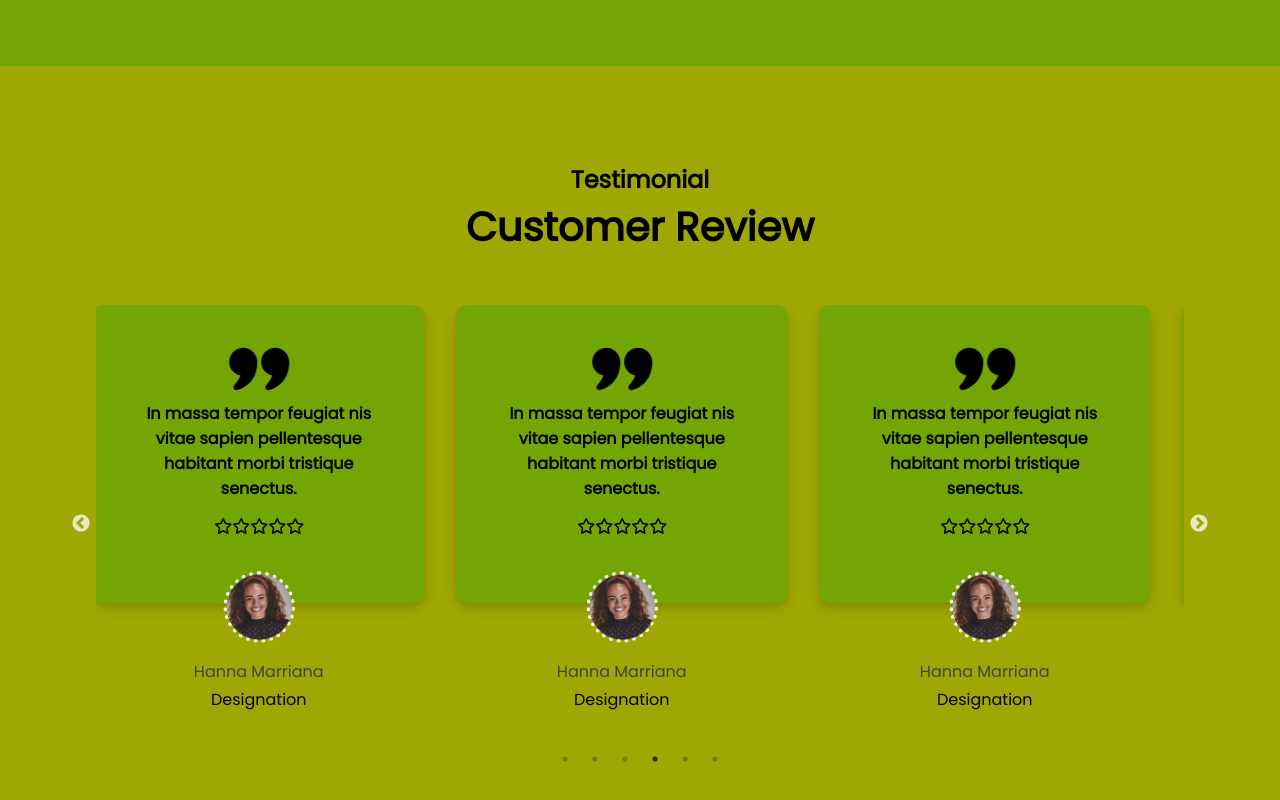
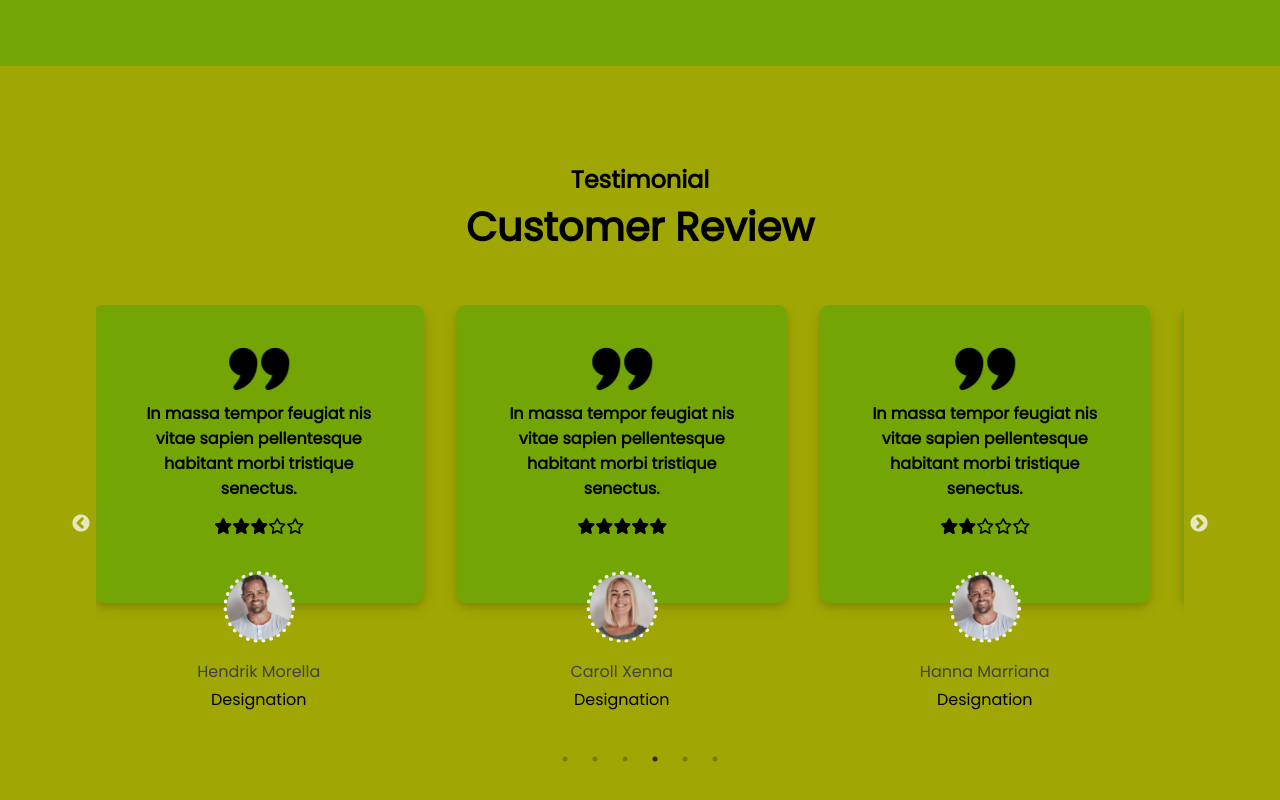
Before and after one commit to techbywes/Feed-Back-resturant, a React (Create React App) app: page / in a window 1280 px wide. Shown: the part 3129-3929 px from the top of the page. Built offline with nearby package versions, Linux system fonts and the light colour scheme.

Commit message:
updated star reviews count

```diff
--- a/src/App.css
+++ b/src/App.css
@@ -521,4 +521,5 @@ a.active {
   text-align: center;
   margin-bottom: 2rem;
 }
+
 /* TESTIMONIAL SLIDER STYLING ENDS FROM HERE */
--- a/src/componenets/Testimonial.js
+++ b/src/componenets/Testimonial.js
@@ -5,6 +5,10 @@ import "slick-carousel/slick/slick-theme.css";
 import quote from "../images/quote.png";
 import StarRating from "./Star_rating";
 import testimonial1 from "../images/testimonial-1.png";
+import testimonial2 from "../images/testimonial-2.png";
+import testimonial3 from "../images/testimonial-3.png";
+import testimonial4 from "../images/testimonial-4.png";
+import testimonial5 from "../images/testimonial-5.png";
 
 export default class AutoPlay extends Component {
   render() {
@@ -35,7 +39,7 @@ export default class AutoPlay extends Component {
               </h3>
               <div className="test_rating_starts">
                 {" "}
-                <StarRating />
+                <StarRating rating={4}/>
               </div>
             </div>
 
@@ -57,12 +61,78 @@ export default class AutoPlay extends Component {
               </h3>
               <div className="test_rating_starts">
                 {" "}
-                <StarRating />
+                <StarRating rating={5}/>
               </div>
             </div>
 
             <div className="text_img_div">
-              <img className="text_img" src={testimonial1} alt="" />
+              <img className="text_img" src={testimonial2} alt="" />
+            </div>
+            <p className="test_name">Rendy Zennda</p>
+            <p className="test_desgination">Designation</p>
+          </div>
+          <div className="add_up">
+            <div className="quote_para_stars_div">
+              <div className="quote_div">
+                <img className="test_quote" src={quote} alt="" />
+              </div>
+
+              <h3 className="text_parapgraph">
+                In massa tempor feugiat nis vitae sapien pellentesque habitant
+                morbi tristique senectus.
+              </h3>
+              <div className="test_rating_starts">
+                {" "}
+                <StarRating rating={3}/>
+              </div>
+            </div>
+
+            <div className="text_img_div">
+              <img className="text_img" src={testimonial3} alt="" />
+            </div>
+            <p className="test_name">Hendrik Morella</p>
+            <p className="test_desgination">Designation</p>
+          </div>
+          <div className="add_up">
+            <div className="quote_para_stars_div">
+              <div className="quote_div">
+                <img className="test_quote" src={quote} alt="" />
+              </div>
+
+              <h3 className="text_parapgraph">
+                In massa tempor feugiat nis vitae sapien pellentesque habitant
+                morbi tristique senectus.
+              </h3>
+              <div className="test_rating_starts">
+                {" "}
+                <StarRating rating={5}/>
+              </div>
+            </div>
+
+            <div className="text_img_div">
+              <img className="text_img" src={testimonial4} alt="" />
+            </div>
+            <p className="test_name">Caroll Xenna</p>
+            <p className="test_desgination">Designation</p>
+          </div>
+          <div className="add_up">
+            <div className="quote_para_stars_div">
+              <div className="quote_div">
+                <img className="test_quote" src={quote} alt="" />
+              </div>
+
+              <h3 className="text_parapgraph">
+                In massa tempor feugiat nis vitae sapien pellentesque habitant
+                morbi tristique senectus.
+              </h3>
+              <div className="test_rating_starts">
+                {" "}
+                <StarRating rating={2}/>
+              </div>
+            </div>
+
+            <div className="text_img_div">
+              <img className="text_img" src={testimonial5} alt="" />
             </div>
             <p className="test_name">Hanna Marriana</p>
             <p className="test_desgination">Designation</p>
@@ -79,73 +149,7 @@ export default class AutoPlay extends Component {
               </h3>
               <div className="test_rating_starts">
                 {" "}
-                <StarRating />
-              </div>
-            </div>
-
-            <div className="text_img_div">
-              <img className="text_img" src={testimonial1} alt="" />
-            </div>
-            <p className="test_name">Hanna Marriana</p>
-            <p className="test_desgination">Designation</p>
-          </div>
-          <div className="add_up">
-            <div className="quote_para_stars_div">
-              <div className="quote_div">
-                <img className="test_quote" src={quote} alt="" />
-              </div>
-
-              <h3 className="text_parapgraph">
-                In massa tempor feugiat nis vitae sapien pellentesque habitant
-                morbi tristique senectus.
-              </h3>
-              <div className="test_rating_starts">
-                {" "}
-                <StarRating />
-              </div>
-            </div>
-
-            <div className="text_img_div">
-              <img className="text_img" src={testimonial1} alt="" />
-            </div>
-            <p className="test_name">Hanna Marriana</p>
-            <p className="test_desgination">Designation</p>
-          </div>
-          <div className="add_up">
-            <div className="quote_para_stars_div">
-              <div className="quote_div">
-                <img className="test_quote" src={quote} alt="" />
-              </div>
-
-              <h3 className="text_parapgraph">
-                In massa tempor feugiat nis vitae sapien pellentesque habitant
-                morbi tristique senectus.
-              </h3>
-              <div className="test_rating_starts">
-                {" "}
-                <StarRating />
-              </div>
-            </div>
-
-            <div className="text_img_div">
-              <img className="text_img" src={testimonial1} alt="" />
-            </div>
-            <p className="test_name">Hanna Marriana</p>
-            <p className="test_desgination">Designation</p>
-          </div>
-          <div className="add_up">
-            <div className="quote_para_stars_div">
-              <div className="quote_div">
-                <img className="test_quote" src={quote} alt="" />
-              </div>
-
-              <h3 className="text_parapgraph">
-                In massa tempor feugiat nis vitae sapien pellentesque habitant
-                morbi tristique senectus.
-              </h3>
-              <div className="test_rating_starts">
-                {" "}
-                <StarRating />
+                <StarRating rating={5}/>
               </div>
             </div>
 
```
